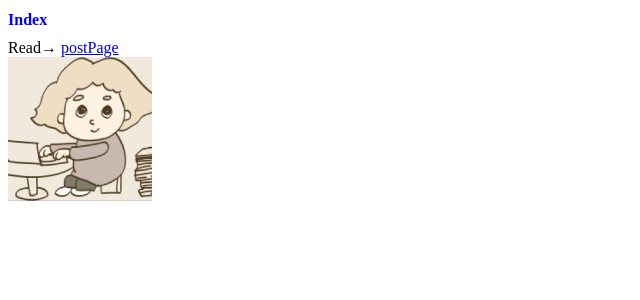
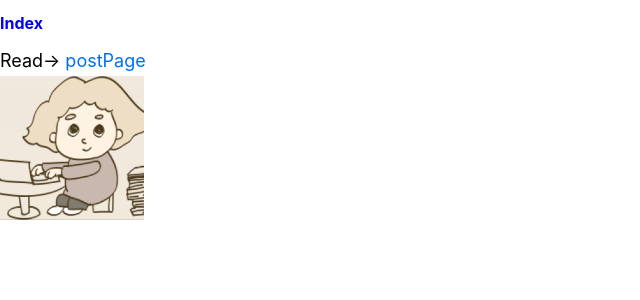
Before and after one commit to Tsuyoshi-Iwanaga/learning_nextjs, a Next.js app: page / in a window 1280 px wide. Shown: the top 300 px of the page, without its empty margins (0-640 px from the left). Built offline with nearby package versions, Linux system fonts and the light colour scheme.

Commit message:
add Global styles in _app.tsx

```diff
--- a/src/pages/_app.tsx
+++ b/src/pages/_app.tsx
@@ -1,5 +1,4 @@
-// import '../styles/globals.css'
-
+import '../styles/globals.css'
 import { AppProps } from 'next/app'
 
 function App({ Component, pageProps }: AppProps) {
--- /dev/null
+++ b/src/styles/globals.css
@@ -0,0 +1,27 @@
+html,
+body {
+  padding: 0;
+  margin: 0;
+  font-family: -apple-system, BlinkMacSystemFont, Segoe UI, Roboto, Oxygen, Ubuntu,
+    Cantarell, Fira Sans, Droid Sans, Helvetica Neue, sans-serif;
+  line-height: 1.6;
+  font-size: 18px;
+}
+
+* {
+  box-sizing: border-box;
+}
+
+a {
+  color: #0070f3;
+  text-decoration: none;
+}
+
+a:hover {
+  text-decoration: underline;
+}
+
+img {
+  max-width: 100%;
+  display: block;
+}
--- a/styles/globals.css
+++ /dev/null
@@ -1,16 +0,0 @@
-html,
-body {
-  padding: 0;
-  margin: 0;
-  font-family: -apple-system, BlinkMacSystemFont, Segoe UI, Roboto, Oxygen,
-    Ubuntu, Cantarell, Fira Sans, Droid Sans, Helvetica Neue, sans-serif;
-}
-
-a {
-  color: inherit;
-  text-decoration: none;
-}
-
-* {
-  box-sizing: border-box;
-}
```
